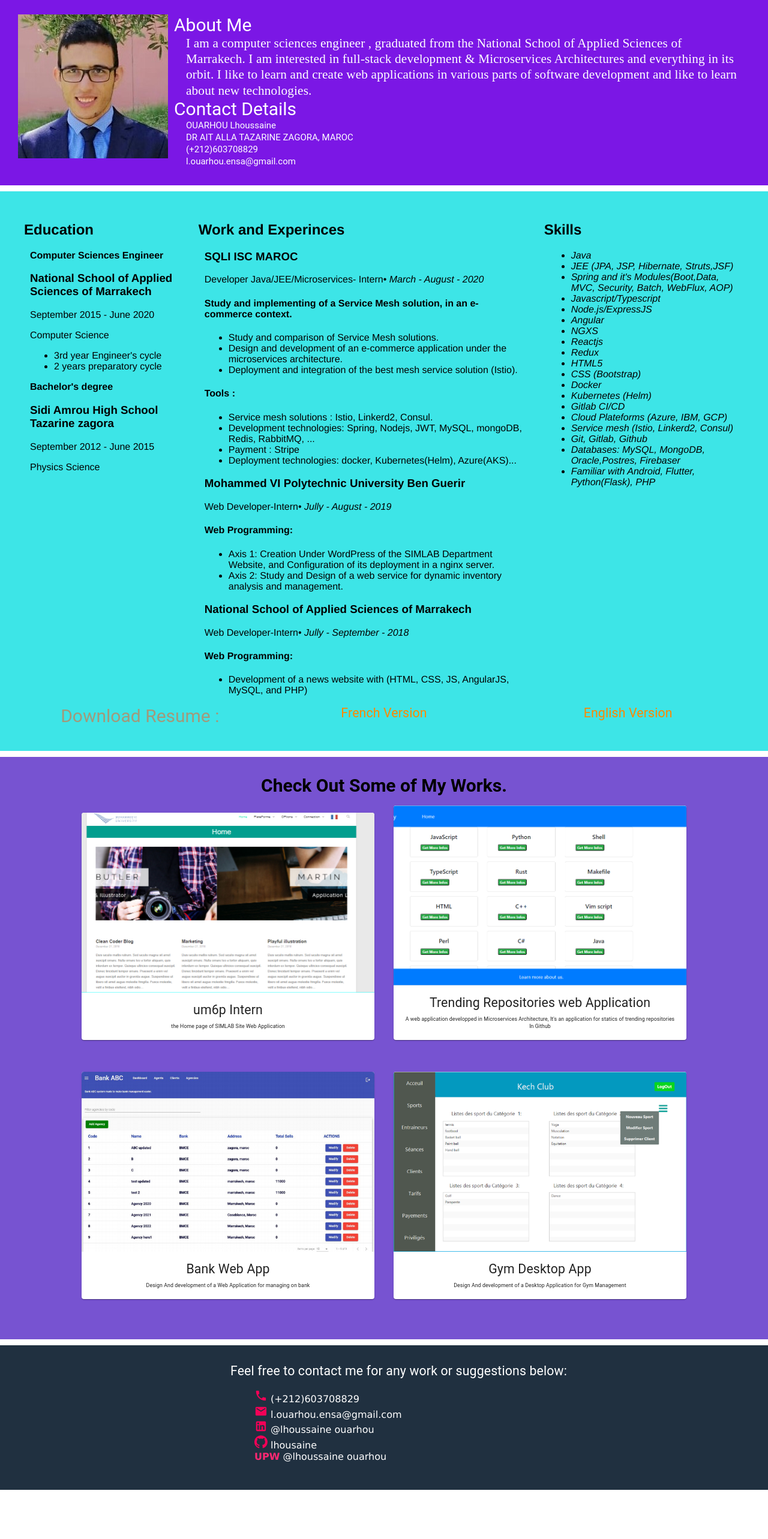
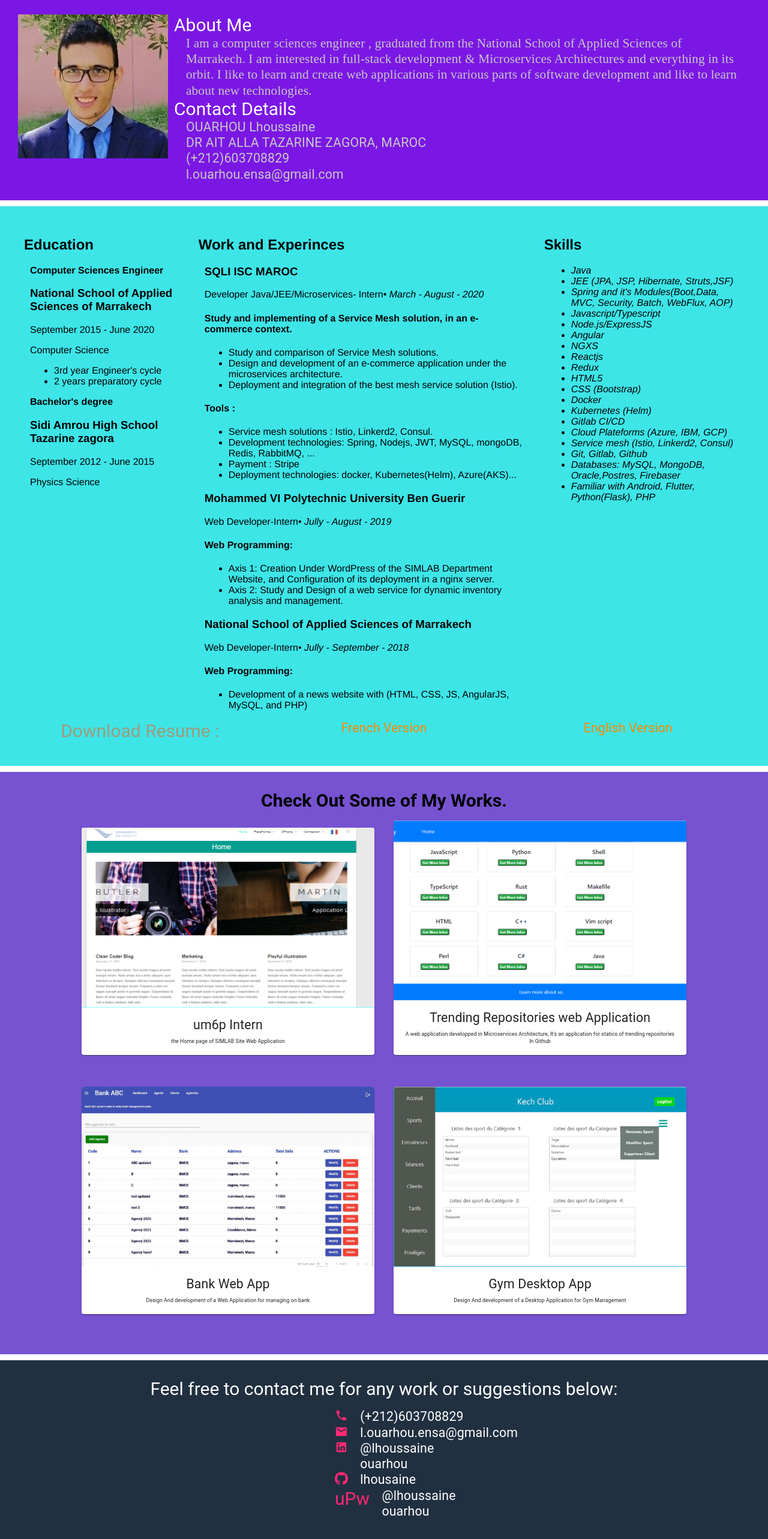
Before and after one commit to lhousaine/my_portfolio, a React (Create React App) app: page / in a window 1280 px wide. Shown: the part 76-2642 px from the top of the page at 60% size. Before the commit the page ends 2560 px from the top, so only its background shows below. Built offline with nearby package versions, Linux system fonts and the light colour scheme.

Commit message:
update components style

```diff
--- a/src/components/About.js
+++ b/src/components/About.js
@@ -3,29 +3,40 @@ import Typography from '@material-ui/core/Typography';
 import { makeStyles } from '@material-ui/core';
 
 const useStyles = makeStyles({
+    about: {
+        backgroundColor: '#7B17E5',
+        color: 'white',
+        display: 'flex',
+        flexDirection: 'row',
+    },
+    aboutChilds: {
+        paddingRight: '10px'
+    },
     aboutme: {
         fontFamily: "Times New Roman , Times, serif",
         paddingLeft: "20px",
+        color:'#c9c9c9'
     },
     childElement: {
         paddingLeft: "20px",
+        color:'#c9c9c9'
     }
 });
 
 export default function About(props) {
-    const { aboutme, childElement } = useStyles();
+    const {about, aboutChilds, aboutme, childElement } = useStyles();
     let resumeData = props.resumeData;
 
     return (
-        <section id="about" className="about">
-            <div>
+        <section id="about" className={about}>
+            <div className={aboutChilds}>
                 <img className="profile-pic" src={process.env.PUBLIC_URL + '/imgs/profile.jpg'} alt="My Profile Images" />
             </div>
-            <div>
+            <div className={aboutChilds}>
                 <Typography color="inherit" variant="h3" component="h2">
                     About Me
                 </Typography>
-                <Typography className={aboutme} color="inherit" variant="h4" component="p">
+                <Typography className={aboutme} variant="h4" component="p">
                     {
                         resumeData.aboutme
                     }
@@ -33,19 +44,19 @@ export default function About(props) {
 
                 <Typography color="inherit" variant="h3" component="h2">
                     Contact Details
-                    </Typography>
+                </Typography>
                 <div className={childElement}>
-                    <Typography variant="h5" component="p">
+                    <Typography variant="h4" component="p">
                         {resumeData.name}
                     </Typography>
-                    <Typography variant="h5" component="p">
+                    <Typography variant="h4" component="p">
                         {resumeData.address}
                     </Typography>
 
-                    <Typography variant="h5" component="p">
+                    <Typography variant="h4" component="p">
                         {resumeData.phone_number}
                     </Typography>
-                    <Typography variant="h5" component="p">
+                    <Typography variant="h4" component="p">
                         {resumeData.email}
                     </Typography>
                 </div>
--- a/src/components/ContactMe.js
+++ b/src/components/ContactMe.js
@@ -7,52 +7,73 @@ import EmailIcon from '@material-ui/icons/Email';
 import PhoneIcon from '@material-ui/icons/Phone';
 
 const useStyles = makeStyles({
-    root: {
-        width: '100%',
-        maxWidth: 1000,
+    contactMe: {
+        backgroundColor: '#203040',
+        color: 'white'
     },
+    title: {
+        textAlign: 'center'
+    },
+    contactContents: {
+        padding: '0 40%'
+    },
+    contacts: {
+        listStyleType: 'none'
+    },
+    contact: {
+        textDecoration: 'solid',
+        textDecorationLine: 'none',
+        color: '#ffffff',
+        fontSize: 'medium',
+        fontFamily: 'Verdana, Geneva, Tahoma, sans-serif',
+        fontStyle: 'inherit',
+        display: 'flex',
+        flexDirection: 'row'
+    },
+    icon: {
+        color: "#ff2873",
+        textAlign: 'center',
+    },
+    contactText:{
+        marginLeft:'10%'
+    }
 });
 
 export default function ContactMe(props) {
     const classes = useStyles();
-
     let resumeData = props.resumeData;
     const contactIcon = (contactName) => {
         switch (contactName) {
-
-            case "linkedIn": return <LinkedInIcon color="secondary" fontSize="large" />;
-            case "github": return <GitHubIcon color="secondary" fontSize="large" />;
-            case "gmail": return <EmailIcon color="secondary" fontSize="large" />;
-            case "phoneNumber": return <PhoneIcon color="secondary" fontSize="large" />;
-            case "upWork": return <h4 style={{display: 'inline', color: "#ff2873"}}>UPW</h4>;
-            default: return <h1> </h1>
+            case "linkedIn": return <LinkedInIcon className={classes.icon} color="secondary" fontSize="large" />;
+            case "github": return <GitHubIcon className={classes.icon} color="secondary" fontSize="large" />;
+            case "gmail": return <EmailIcon className={classes.icon} color="secondary" fontSize="large" />;
+            case "phoneNumber": return <PhoneIcon className={classes.icon} color="secondary" fontSize="large" />;
+            case "upWork": return <Typography className={classes.icon} variant="h3" component="h1" fontSize="large">uPw</Typography>;
+            default: return <Typography> </Typography>
         }
     }
     return (
-        <section id="contact" className="contactMe">
-            <div className={classes.root}>
-                <Typography variant="h4" gutterBottom>
+        <section id="contact" className={classes.contactMe}>
+            <div className={classes.title}>
+                <Typography variant="h3" gutterBottom>
                     Feel free to contact me for any work or suggestions below:
                 </Typography>
             </div>
-            <div>
-                <aside>
-                    <ul className="contacts">
+            <div className={classes.contactContents}>
+                <ul className={classes.contacts}>
                     {
                         resumeData.contacts && resumeData.contacts.map(item => {
                             return (
                                 <li key={item.name}>
-                                        <a className="contact" href={item.url} rel="noopener noreferrer" target="_blank">
-                                        <span>  {contactIcon(item.name)}   </span>
-                                            <span>{item.userId}</span>
+                                    <a className={classes.contact} href={item.url} rel="noopener noreferrer" target="_blank">
+                                        {contactIcon(item.name)}
+                                        <Typography className={classes.contactText} variant="h4" component="p">{item.userId}</Typography>
                                     </a>
                                 </li>
                             )
-                            }
-                            )
+                        })
                     }
                 </ul>
-                </aside>
             </div>
         </section>
     );
--- a/src/components/resume/skills.js
+++ b/src/components/resume/skills.js
@@ -1,4 +1,14 @@
 import React from 'react';
+import { makeStyles } from '@material-ui/core';
+
+const useStyles = makeStyles({
+    skills: {
+        backgroundColor: '#7B17E5',
+        color: 'white',
+        display: 'flex',
+        flexDirection: 'row',
+    },
+});
 
 export default function Skills(props) {
     let skills = props.skills;
--- a/src/index.css
+++ b/src/index.css
@@ -51,18 +51,6 @@ section{
   border: solid white 1;
   display: flex;
   flex-direction: row;
-}
-
-/* About */
-.about{
-  background-color: #7B17E5;
-  color: white;
-  display: flex;
-  flex-direction: row;
-}
-
-.about div{
-  padding-right:10px;
 }
 
 /* Resume */
@@ -135,28 +123,7 @@ section{
 }
 
 /*Contact Me*/
-.contactMe{
-  background-color: #203040;
-  color: white;
-  padding-left: 30%;
-}
-.contacts{
-  list-style-type:none;
-}
-.contact{
-  text-decoration: solid;
-  text-decoration-line: none;
-  color: #ffffff;
-  font-size: medium;
-  font-family: Verdana, Geneva, Tahoma, sans-serif;
-  font-style: inherit;
-}
 a:hover{
   color: #f1951c;
 }
 /* Footer */
-.footer{
-  width: 100%;
-  background-color: #203040;
-  color: #ffffff;
-}
```
Also changed, not shown: src/components/Footer.js (+13 -3 lines). Lines whose indentation alone changed are shown as unchanged.
